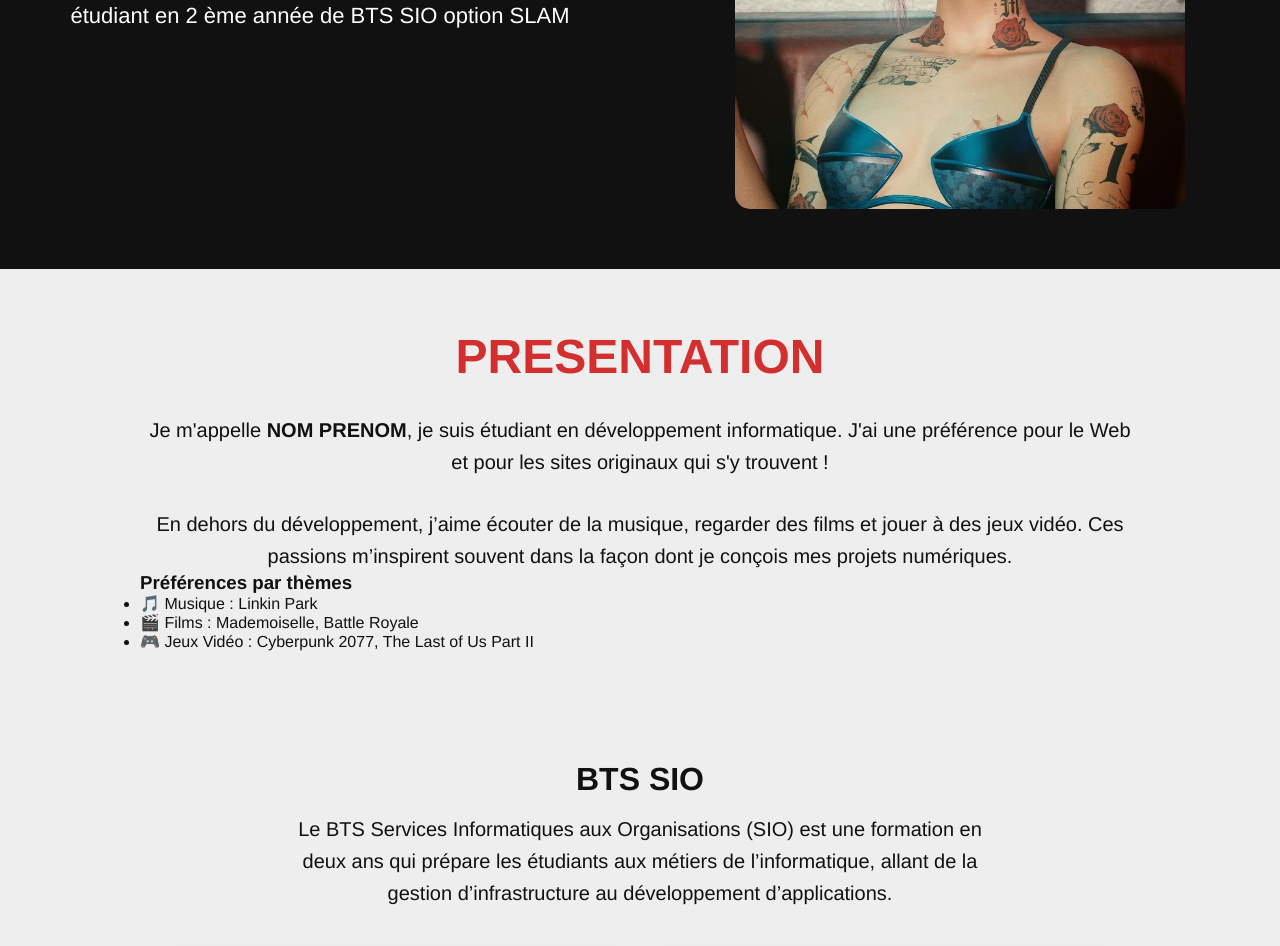
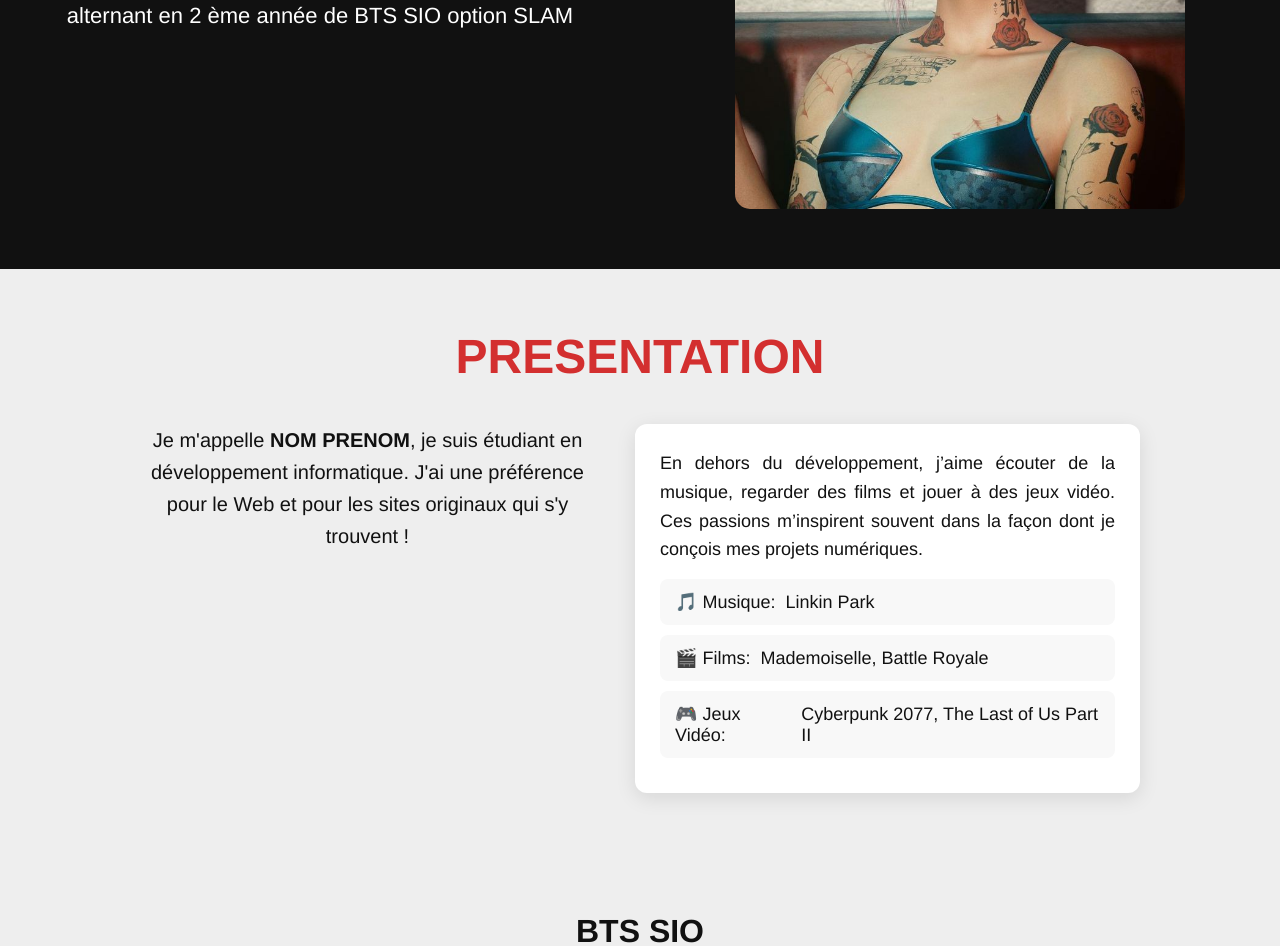
Before and after one commit to NeiLP14/Portfolio, a plain HTML site: page index.html in a window 1280 px wide. Shown: the part 381-1327 px from the top of the page. Drawn offline with Linux system fonts and the light colour scheme.

Commit message:
div apropos

```diff
--- a/assets/css/accueil.css
+++ b/assets/css/accueil.css
@@ -6,27 +6,6 @@
     padding: 60px 20px;
     background-color: #eee;
     color: #111;
-}
-
-.apropos-container {
-    max-width: 1000px;
-    margin: auto;
-    display: flex;
-    flex-direction: column;
-    gap: 30px;
-}
-
-.apropos-container h2 {
-    font-size: 48px;       /* Plus grand */
-    text-align: center;
-    color: #d32f2f;        /* Rouge moderne */
-    font-weight: bold;
-}
-
-.apropos-container p {
-    font-size: 20px;
-    line-height: 1.6;
-    text-align: center;
 }
 
 /* ---------------------------- */
@@ -113,8 +92,6 @@
     transform: scale(0.96);
 }
 
-
-
 /* ------------------------------------------------------- */
 /* 📱 Responsive (mobile) */
 /* ------------------------------------------------------- */
--- /dev/null
+++ b/assets/css/apropos.css
@@ -0,0 +1,98 @@
+.apropos-container p {
+    font-size: 20px;
+    line-height: 1.6;
+    text-align: center;
+}
+
+.apropos-container {
+    max-width: 1000px;
+    margin: auto;
+    display: flex;
+    flex-direction: column;
+    gap: 40px;
+}
+
+/* Titre */
+.apropos-container h2 {
+    font-size: 48px;
+    text-align: center;
+    color: #d32f2f;
+    font-weight: bold;
+}
+
+/* LAYOUT PRINCIPAL */
+.apropos-content {
+    display: flex;
+    justify-content: space-between;
+    align-items: flex-start;
+    gap: 40px;
+}
+
+/* INTRO À GAUCHE */
+.apropos-intro {
+    flex: 1;
+    font-size: 20px;
+    line-height: 1.6;
+    text-align: left;      /* aligné à gauche */
+}
+
+/* BOX À DROITE */
+.apropos-box {
+    flex: 1;
+    background: #ffffff;
+    padding: 25px;
+    border-radius: 12px;
+    box-shadow: 0 5px 20px rgba(0, 0, 0, 0.1);
+    transition: 0.3s ease;
+}
+
+.apropos-box:hover {
+    transform: translateY(-5px);
+    box-shadow: 0 7px 25px rgba(0, 0, 0, 0.15);
+}
+
+.apropos-box p {
+    font-size: 18px;
+    text-align: justify;
+}
+
+/* Sous-titre box */
+.apropos-box h3 {
+    margin-top: 20px;
+    font-size: 22px;
+    color: #d32f2f;
+}
+
+/* LISTE PLUS PROPRE */
+.apropos-list {
+    list-style: none;
+    padding: 0;
+    margin-top: 15px;
+}
+
+.apropos-list li {
+    background: #f8f8f8;
+    padding: 12px 15px;
+    border-radius: 8px;
+    margin-bottom: 10px;
+    font-size: 18px;
+    display: flex;
+    gap: 10px;
+    align-items: center;
+    transition: 0.2s;
+}
+
+.apropos-list li:hover {
+    background: #ffeaea;
+}
+
+/* Responsive */
+@media (max-width: 900px) {
+    .apropos-content {
+        flex-direction: column;
+    }
+    .apropos-intro,
+    .apropos-box {
+        text-align: center;
+    }
+}
--- a/assets/css/style.css
+++ b/assets/css/style.css
@@ -2,6 +2,7 @@
 @import url("intro.css");
 @import url("accueil.css");
 @import url("bts_block.css");
+@import url("apropos.css");
 
 * {
     margin: 0;
--- a/index.html
+++ b/index.html
@@ -82,7 +82,7 @@
                     <div class="intro-text">
                         <h1>Je m'appelle NOM PRENOM</h1>
                         <br>
-                        <p>étudiant en 2 ème année de BTS SIO option SLAM </p>
+                        <p>alternant en 2 ème année de BTS SIO option SLAM </p>
                     </div>
 
                     <div class="intro-img">
@@ -92,9 +92,12 @@
             </section>
 
             <section id="presentation" class="bg-light">
+
                 <div class="apropos-container">
 
                     <h2>PRESENTATION</h2>
+
+                    <div class="apropos-content">
 
                         <p class="apropos-intro">
                             Je m'appelle <strong>NOM PRENOM</strong>, je suis étudiant en développement informatique.
@@ -108,14 +111,14 @@
                                 conçois mes projets numériques.
                             </p>
 
-                        <h3>Préférences par thèmes</h3>
-
                             <ul class="apropos-list">
-                            <li><span>🎵 Musique :</span> Linkin Park</li>
-                            <li><span>🎬 Films :</span> Mademoiselle, Battle Royale</li>
-                            <li><span>🎮 Jeux Vidéo :</span> Cyberpunk 2077, The Last of Us Part II</li>
+                                <li><span>🎵 Musique:</span> Linkin Park</li>
+                                <li><span>🎬 Films:</span> Mademoiselle, Battle Royale</li>
+                                <li><span>🎮 Jeux Vidéo:</span> Cyberpunk 2077, The Last of Us Part II</li>
                             </ul>
                         </div>
+                    </div>
+
 
                     <div id="presentation-bts" class="bts-section">
 
@@ -152,25 +155,24 @@
                             </div>
 
                         </div>
+
                     </div>
-
 
                 </div>
 
                 <div id="telechargeable">
-
                     <h2>TELECHARGEABLE</h2>
-
                     <a href="#" download class="btn-download">Mon CV</a>
                     <a href="#" download class="btn-download">Tableau E5</a>
                 </div>
 
                 <div id="competences">
                     <h2>COMPETENCES</h2>
-
                     <p>Contenu à venir...</p>
                 </div>
+
             </section>
+
 
             <section id="scolarite">
                 <div id="parcours">
```
Lines whose indentation alone changed are shown as unchanged.
